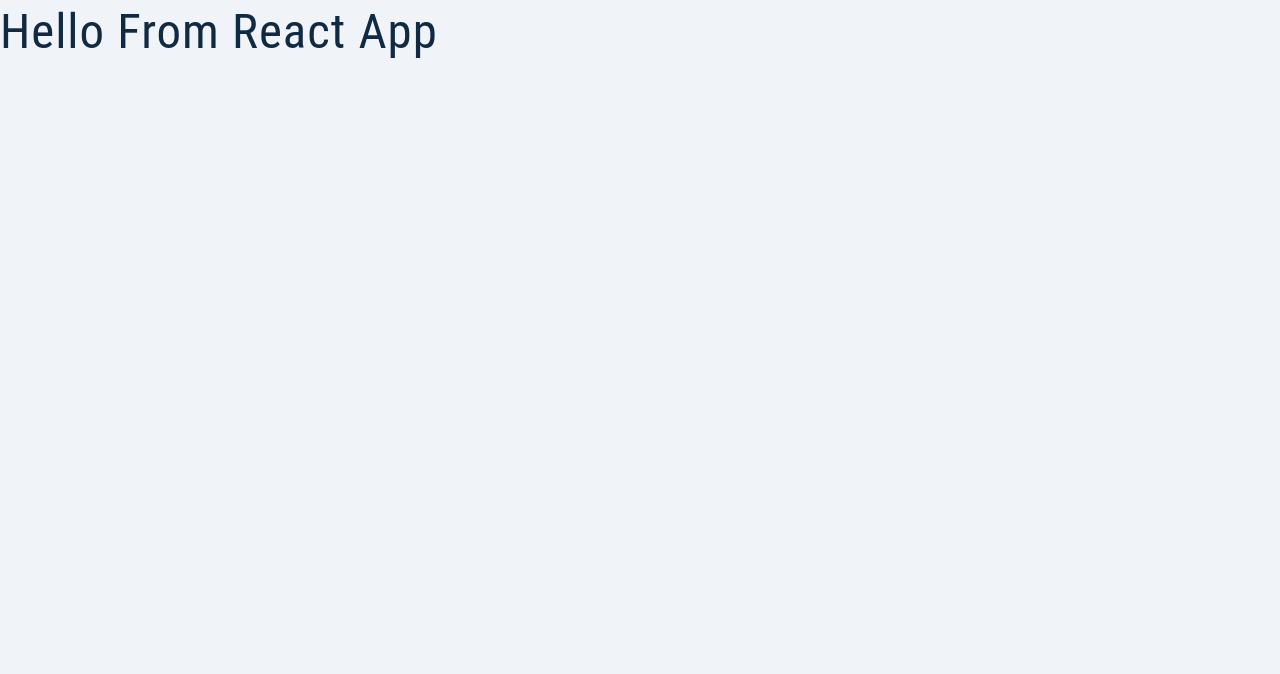
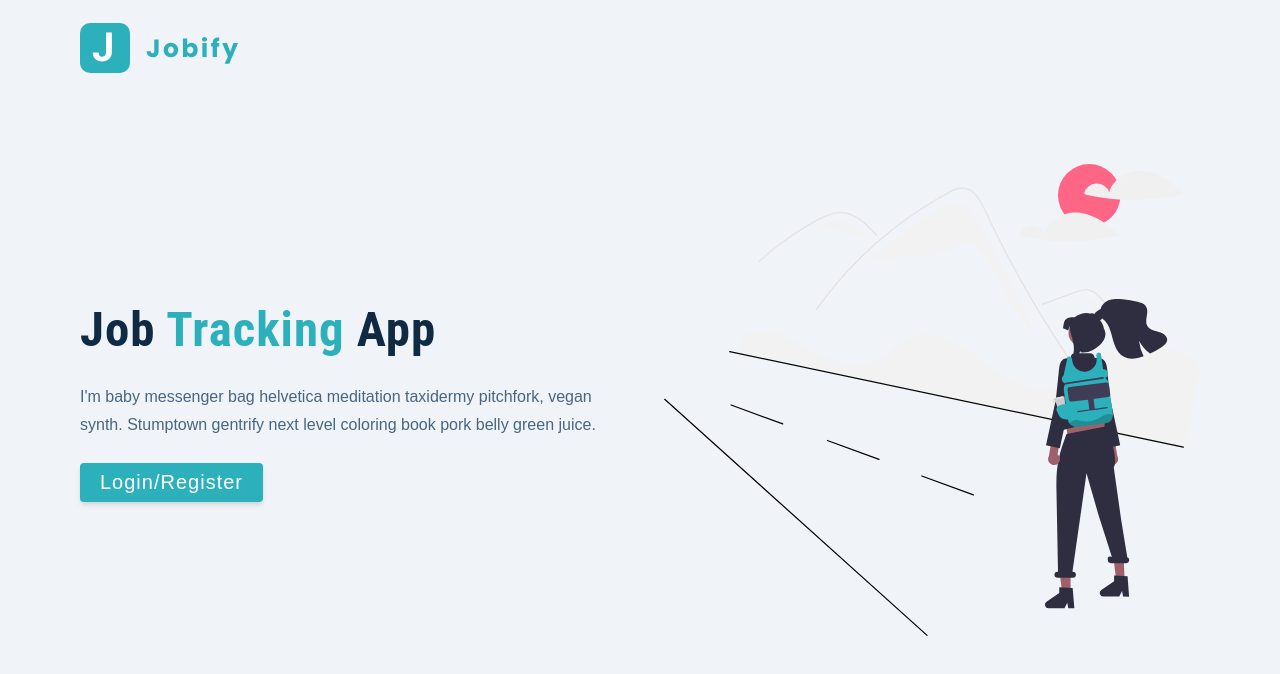
Before and after one commit to pakavi/modern-mern-stack, a React (Create React App) app in the folder client/: page / in a window 1280 px wide. Shown: the top 674 px of the page. Built offline with nearby package versions, Linux system fonts and the light colour scheme; the HTML template or start-up script is replaced by a standard one.

Commit message:
Added landing page w/ styles

```diff
--- a/client/package.json
+++ b/client/package.json
@@ -10,6 +10,7 @@
     "react": "^18.1.0",
     "react-dom": "^18.1.0",
     "react-scripts": "5.0.1",
+    "styled-components": "^5.3.5",
     "web-vitals": "^2.1.4"
   },
   "scripts": {
--- a/client/src/App.js
+++ b/client/src/App.js
@@ -1,9 +1,14 @@
-function App() {
+import React from "react";
+
+import Landing from "./pages/Landing";
+
+
+const App = () => {
   return (
     <div>
-      <h1>Hello from React App</h1>
+      <Landing />
     </div>
   );
-}
+};
 
 export default App;
--- /dev/null
+++ b/client/src/pages/Landing.js
@@ -0,0 +1,33 @@
+import React from "react";
+
+import logo from "../assets/images/logo.svg";
+import main from "../assets/images/main.svg";
+
+import Wrapper from "../assets/wrappers/LandingPage";
+
+
+const Landing = () => {
+  return (
+    <Wrapper>
+      <nav>
+        <img src={logo} alt="Jobify" className="logo" />
+      </nav>
+      <div className="container page">
+        <div className="info">
+          <h1>
+            Job <span>Tracking</span> App
+          </h1>
+          <p>
+            I'm baby messenger bag helvetica meditation taxidermy pitchfork,
+            vegan synth. Stumptown gentrify next level coloring book pork belly
+            green juice.
+          </p>
+          <button className="btn btn-hero">Login/Register</button>
+        </div>
+        <img src={main} alt="Job hunt" className="img main-img" />
+      </div>
+    </Wrapper>
+  );
+};
+
+export default Landing;
```
Also changed, not shown: 1 other file (tests, documents, lock files or other folders).
